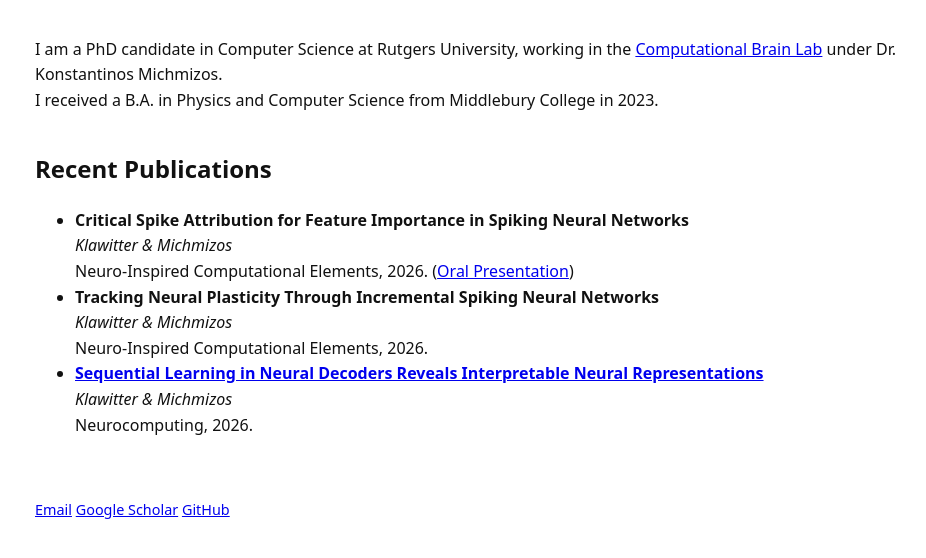
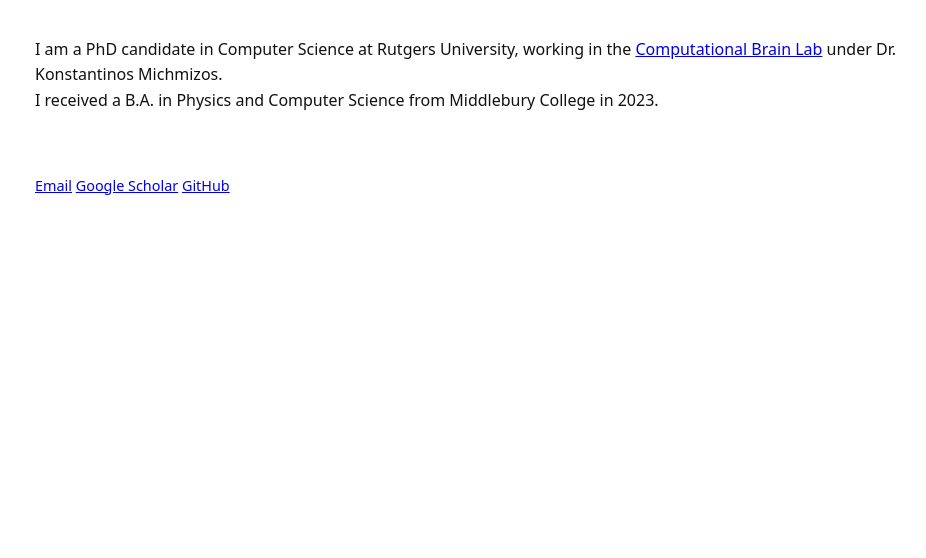
Before and after one commit to jackklawitter/jackklawitter.github.io, a plain HTML site: page index.html in a window 1280 px wide. Shown: the part 128-686 px from the top of the page, without its empty margins (155-1081 px from the left). Drawn offline with Linux system fonts and the light colour scheme.

Commit message:
update home

```diff
--- a/index.html
+++ b/index.html
@@ -27,28 +27,6 @@
       I received a B.A. in Physics and Computer Science from Middlebury College in 2023.
     </p>
 
-    <h2>Recent Publications</h2>
-    <ul class="publications">
-      <li>
-        <strong>Critical Spike Attribution for Feature Importance in Spiking Neural Networks</strong><br>
-        <em>Klawitter &amp; Michmizos</em><br>
-        Neuro-Inspired Computational Elements, 2026. (<a href="https://flagship.kip.uni-heidelberg.de/video/meeting_282_video_10195.mp4" target="_blank">Oral Presentation</a>)
-      </li>
-      <li>
-        <strong>Tracking Neural Plasticity Through Incremental Spiking Neural Networks</strong><br>
-        <em>Klawitter &amp; Michmizos</em><br>
-        Neuro-Inspired Computational Elements, 2026.
-      </li>
-      <li>
-        <strong>
-          <a href="https://doi.org/10.1016/j.neucom.2026.132742" target="_blank" rel="noopener noreferrer">
-            Sequential Learning in Neural Decoders Reveals Interpretable Neural Representations
-          </a>
-        </strong><br>
-        <em>Klawitter &amp; Michmizos</em><br>
-        Neurocomputing, 2026.
-      </li>
-    </ul>
   </main>
 
   <footer>
```
